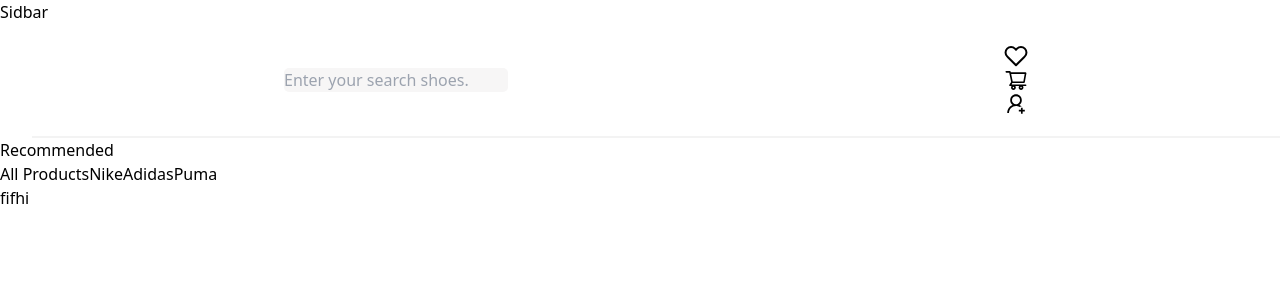
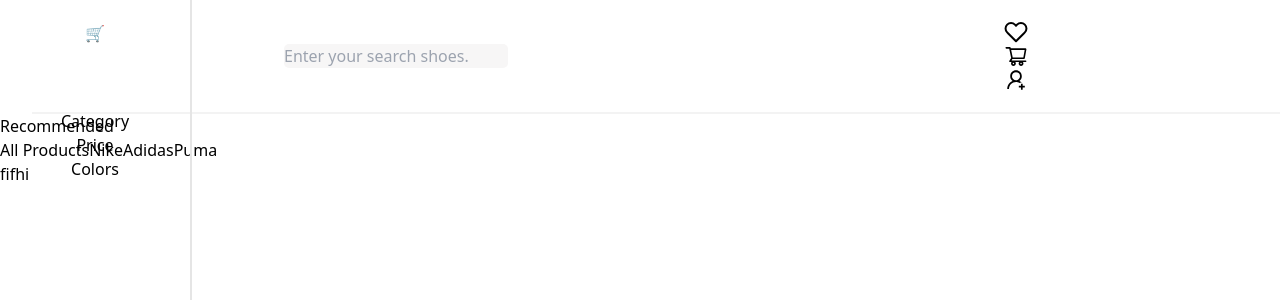
Before and after one commit to mohammadjalizi/-E-Commerce-Search, a React (Vite) app: page / in a window 1280 px wide. Shown: the top 300 px of the page. Built offline with nearby package versions, Linux system fonts and the light colour scheme.

Commit message:
Add sidbarcss

```diff
--- /dev/null
+++ b/src/assets/sidbar/Sidbar.css
@@ -0,0 +1,18 @@
+.sidebar {
+    width: 15%;
+    position: fixed;
+    height: 100%;
+    border-right: 2px solid #e5e5e5;
+    z-index: 3;
+    display: flex;
+    flex-direction: column;
+    align-items: center;
+  }
+
+  .logo-container {
+    margin-bottom: 4rem;
+  }
+
+  .logo-container h1 {
+    margin-top: 1.3rem;
+  }
--- a/src/assets/sidbar/Sidbar.jsx
+++ b/src/assets/sidbar/Sidbar.jsx
@@ -1,8 +1,18 @@
 import React from 'react'
-
+import './Sidbar.css'
 const Sidbar = () => {
   return (
-    <div>Sidbar</div>
+    <div>
+
+<section className="sidebar">
+        <div className="logo-container">
+          <h1>🛒</h1>
+        </div>
+<h1>Category</h1>
+  <h1> Price</h1>
+       <h2>Colors</h2>
+      </section>
+    </div>
   )
 }
 
```
